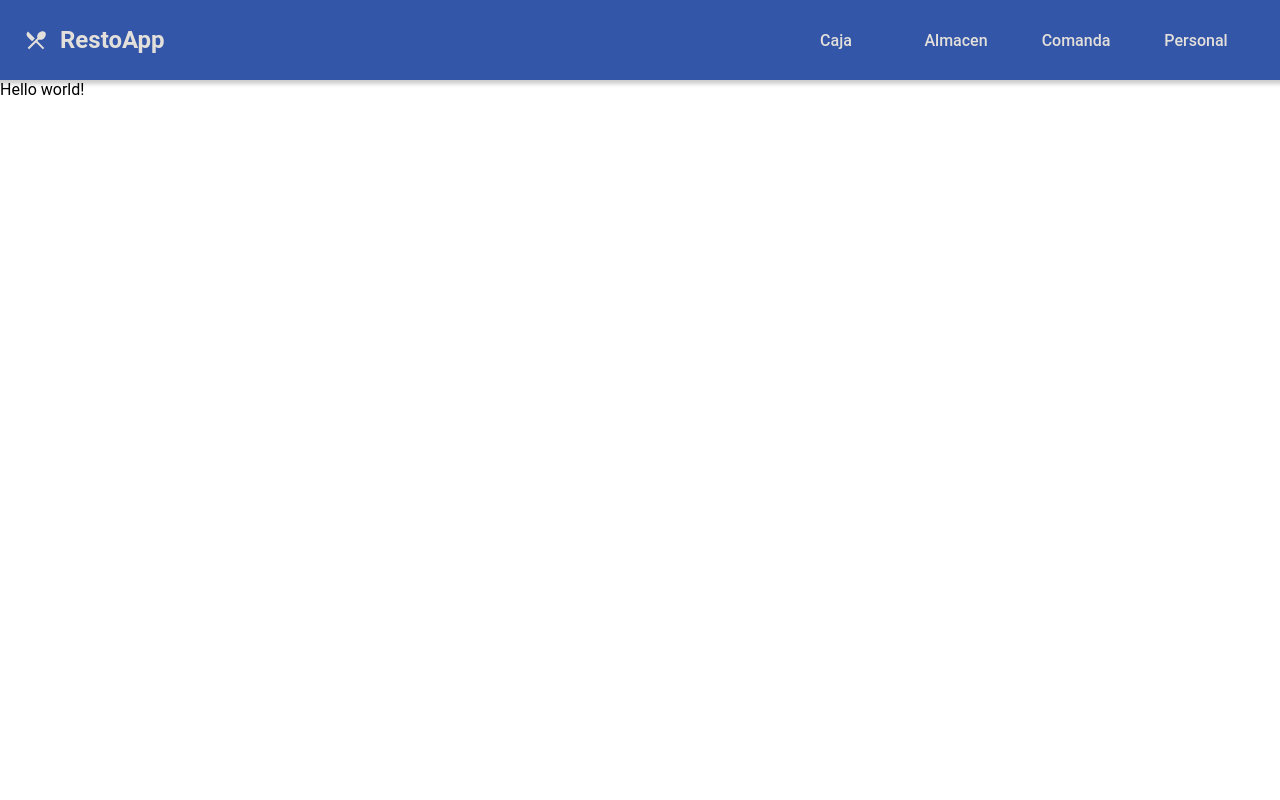
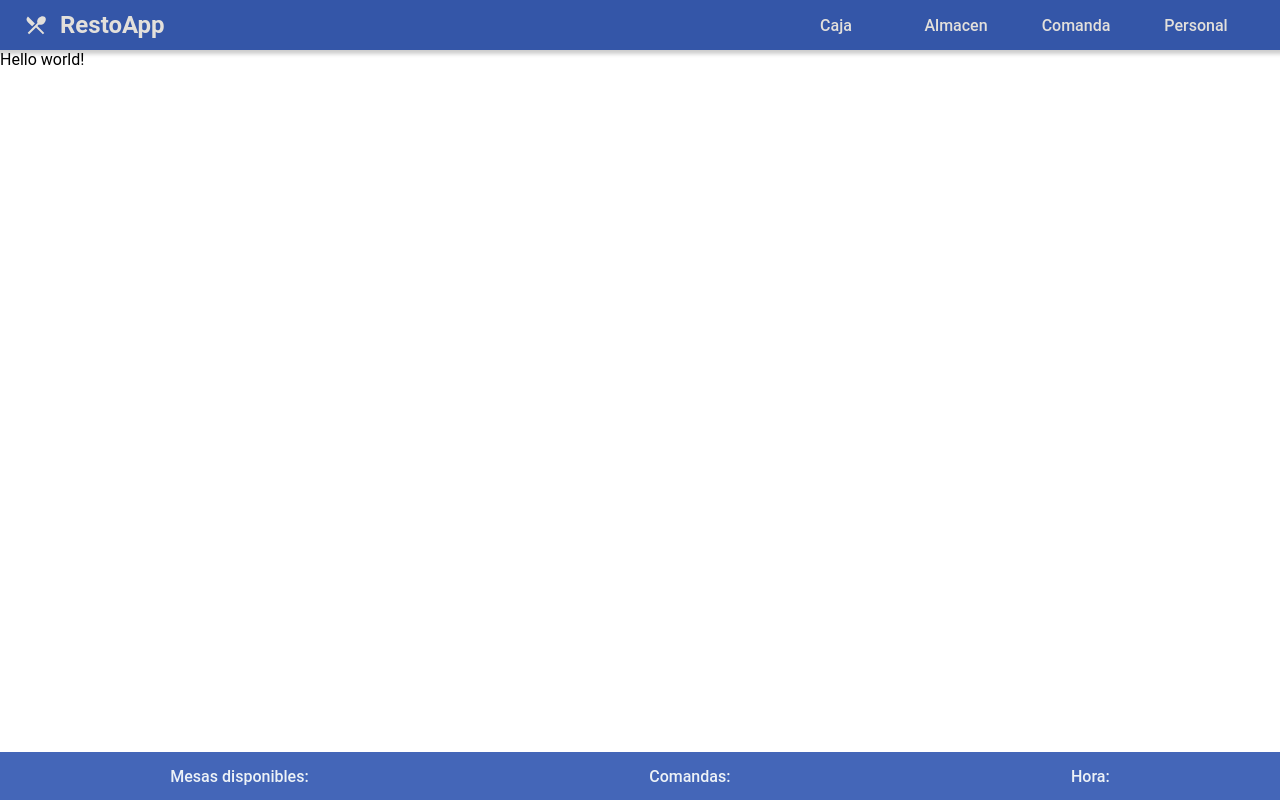
Before and after one commit to martinalbrnz/resto-front, a Next.js app: page / in a window 1280 px wide. Built offline with nearby package versions, Linux system fonts and the light colour scheme.

Commit message:
Separate layout into components

```diff
--- /dev/null
+++ b/components/Layout/Footer/footer.module.scss
@@ -0,0 +1,15 @@
+.footer {
+	display: flex;
+	height: var(--footer-height);
+	align-items: center;
+	justify-content: space-around;
+	background-color: var(--primary-light);
+	width: 100%;
+	color: var(--not-white);
+
+	span {
+		font-weight: 500;
+		padding: 0;
+		margin: 0;
+	}
+}
--- /dev/null
+++ b/components/Layout/Footer/index.tsx
@@ -0,0 +1,13 @@
+import styles from "./footer.module.scss";
+
+const Footer = () => {
+  return (
+    <footer className={styles.footer}>
+      <span>Mesas disponibles:</span>
+      <span>Comandas:</span>
+      <span>Hora:</span>
+    </footer>
+  );
+};
+
+export default Footer;
--- /dev/null
+++ b/components/Layout/Header/header.module.scss
@@ -0,0 +1,57 @@
+.header {
+  display: flex;
+  justify-content: space-between;
+  height: var(--header-height);
+  padding: 0 1.5rem;
+  box-shadow: var(--shadow);
+  background-color: var(--primary);
+
+  .logo {
+    display: flex;
+    justify-content: center;
+    align-items: center;
+    gap: 12px;
+    color: var(--text-primary);
+    text-decoration: none;
+    transition: 0.2s;
+
+    &:hover {
+      transform: scale(1.01);
+    }
+
+    .title, svg {
+      font-size: 1.5rem;
+      margin: 0;
+    }
+  }
+
+  .navbar {
+    display: flex;
+    margin: 0;
+    list-style: none;
+
+    .opc {
+      display: flex;
+      flex-direction: column;
+      align-items: center;
+      justify-content: center;
+      width: 120px;
+      transition: 0.2s;
+
+      &:hover {
+        background-color: var(--primary-light);
+        cursor: pointer;
+
+        .link {
+          transform: scale(1.01);
+        }
+      }
+
+      .link {
+        color: var(--text-primary);
+        text-decoration: none;
+        font-weight: 500;
+      }
+    }
+  }
+}
--- /dev/null
+++ b/components/Layout/Header/index.tsx
@@ -0,0 +1,38 @@
+import Link from "next/link";
+import { MdRestaurantMenu } from "react-icons/md";
+import styles from './header.module.scss';
+
+const Header = () => {
+  return (
+    <header className={styles.header}>
+      <a href="/" className={styles.logo}>
+        <MdRestaurantMenu className={styles.icon} />
+        <h1 className={styles.title}>RestoApp</h1>
+      </a>
+      <ul className={styles.navbar}>
+        <li className={styles.opc}>
+          <Link href="/" className={styles.link}>
+            Caja
+          </Link>
+        </li>
+        <li className={styles.opc}>
+          <Link href="/" className={styles.link}>
+            Almacen
+          </Link>
+        </li>
+        <li className={styles.opc}>
+          <Link href="/" className={styles.link}>
+            Comanda
+          </Link>
+        </li>
+        <li className={styles.opc}>
+          <Link href="/" className={styles.link}>
+            Personal
+          </Link>
+        </li>
+      </ul>
+    </header>
+  );
+};
+
+export default Header;
--- a/components/Layout/index.tsx
+++ b/components/Layout/index.tsx
@@ -1,8 +1,7 @@
-import Link from 'next/link';
-import React from 'react';
-import { MdRestaurantMenu } from 'react-icons/md';
-import styles from './layout.module.scss';
-
+import React from "react";
+import Footer from "./Footer";
+import Header from "./Header";
+import styles from "./layout.module.scss";
 export interface layoutProps {
   children: React.ReactNode;
 }
@@ -10,35 +9,9 @@ export interface layoutProps {
 const Layout = ({ children }: layoutProps) => {
   return (
     <>
-      <header className={styles.header}>
-        <a href="/" className={styles.logo}>
-          <MdRestaurantMenu className={styles.icon} />
-          <h1 className={styles.title}>RestoApp</h1>
-        </a>
-        <ul className={styles.navbar}>
-          <li className={styles.opc}>
-            <Link href="/" className={styles.link}>
-              Caja
-            </Link>
-          </li>
-          <li className={styles.opc}>
-            <Link href="/" className={styles.link}>
-              Almacen
-            </Link>
-          </li>
-          <li className={styles.opc}>
-            <Link href="/" className={styles.link}>
-              Comanda
-            </Link>
-          </li>
-          <li className={styles.opc}>
-            <Link href="/" className={styles.link}>
-              Personal
-            </Link>
-          </li>
-        </ul>
-      </header>
-      <main>{children}</main>
+      <Header />
+      <main className={styles.main}>{children}</main>
+      <Footer />
     </>
   );
 };
--- a/components/Layout/layout.module.scss
+++ b/components/Layout/layout.module.scss
@@ -1,57 +1,3 @@
-.header {
-  display: flex;
-  justify-content: space-between;
-  height: var(--header-height);
-  padding: 0 1.5rem;
-  box-shadow: var(--shadow);
-  background-color: var(--primary);
-
-  .logo {
-    display: flex;
-    justify-content: center;
-    align-items: center;
-    gap: 12px;
-    color: var(--text-primary);
-    text-decoration: none;
-    transition: 0.2s;
-
-    &:hover {
-      transform: scale(1.01);
-    }
-
-    .title, svg {
-      font-size: 1.5rem;
-      margin: 0;
-    }
-  }
-
-  .navbar {
-    display: flex;
-    margin: 0;
-    list-style: none;
-
-    .opc {
-      display: flex;
-      flex-direction: column;
-      align-items: center;
-      justify-content: center;
-      width: 120px;
-      transition: 0.2s;
-
-      &:hover {
-        background-color: var(--primary-light);
-        cursor: pointer;
-
-        .link {
-          transform: scale(1.01);
-        }
-      }
-
-      .link {
-        color: var(--text-primary);
-        text-decoration: none;
-        font-weight: 500;
-      }
-    }
-  }
+.main {
+  min-height: calc(100vh - var(--header-height) - var(--footer-height));
 }
--- a/pages/index.tsx
+++ b/pages/index.tsx
@@ -1,8 +1,12 @@
-import Head from 'next/head';
-import { Layout } from '../components';
-import styles from '../styles/Home.module.scss';
+import Head from "next/head";
+import { useEffect } from "react";
+import { Layout } from "../components";
 
 export default function Home() {
+  useEffect(() => {
+    console.log();
+  }, []);
+
   return (
     <>
       <Head>
@@ -12,7 +16,7 @@ export default function Home() {
         <link rel="icon" href="/favicon.ico" />
       </Head>
       <Layout>
-        <div className={styles.container}>Hello world!</div>
+        <div>Hello world!</div>
       </Layout>
     </>
   );
--- a/styles/globals.scss
+++ b/styles/globals.scss
@@ -26,6 +26,6 @@ body {
   --positive-tile: #dfd;
   --negative-tile: #fdd;
 
-  --header-height: 10vh;
-  --footer-height: 10vh;
+  --header-height: 50px;
+  --footer-height: 48px;
 }
```
Also changed, not shown: styles/Home.module.scss (deleted), 1 other file (tests, documents, lock files or other folders).
